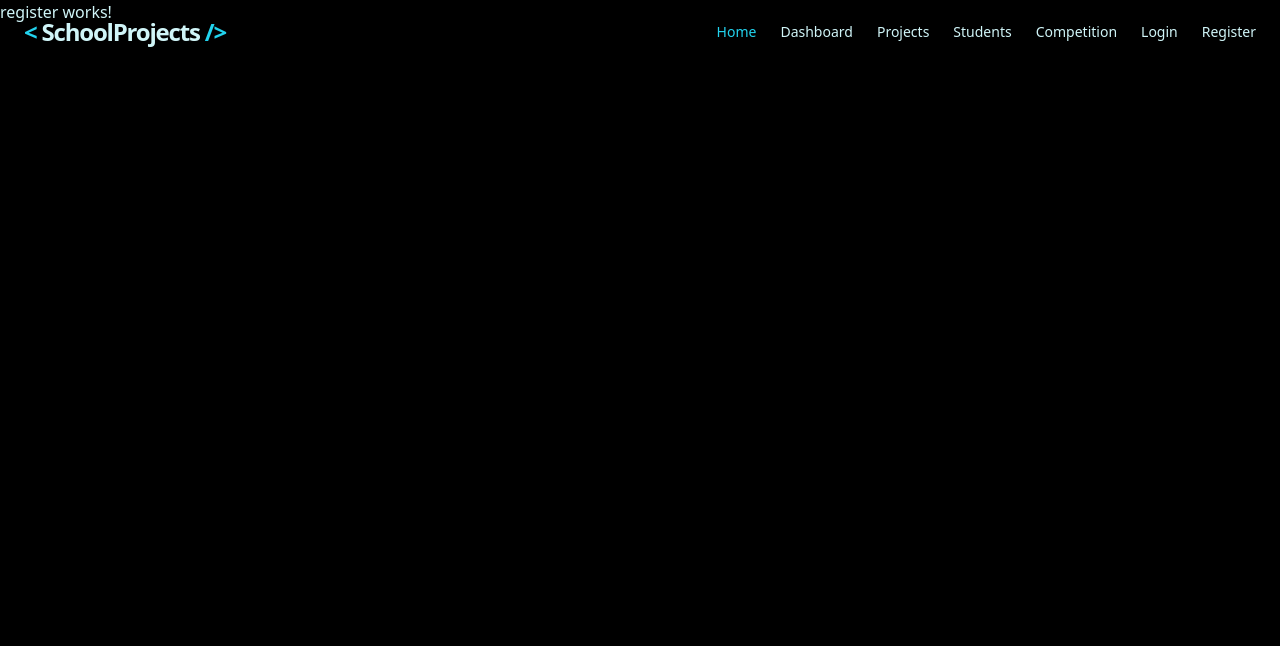
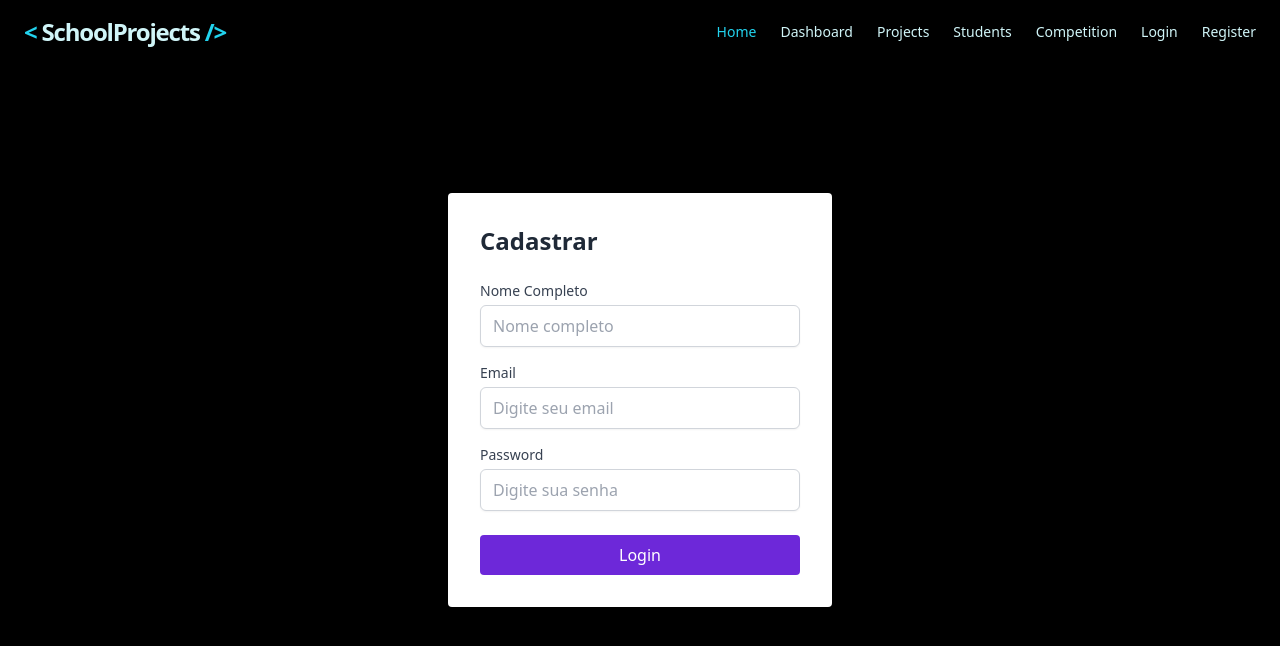
Before and after one commit to Rafael-Honorato/college-project-competition, an Angular app: page /register in a window 1280 px wide. Shown: the top 646 px of the page. Built offline with nearby package versions, Linux system fonts and the light colour scheme.

Commit message:
feat: formulário de registro básico sem ações

```diff
--- a/src/app/pages/register/register.component.html
+++ b/src/app/pages/register/register.component.html
@@ -1 +1,46 @@
-<p>register works!</p>
+<div class="min-h-screen flex items-center justify-center">
+  <div class="bg-white p-8 rounded shadow-md w-full max-w-sm">
+    <h2 class="text-2xl font-bold mb-6 text-gray-800">Cadastrar</h2>
+    <form>
+      <div class="mb-4">
+        <label for="fullName" class="block text-sm font-medium text-gray-700"
+          >Nome Completo</label
+        >
+        <input
+          type="text"
+          id="fullName"
+          class="mt-1 block w-full px-3 py-2 border border-gray-300 rounded-md shadow-sm focus:outline-none focus:ring-violet-500 focus:border-violet-500 text-cyan-950"
+          placeholder="Nome completo"
+        />
+      </div>
+      <div class="mb-4">
+        <label for="email" class="block text-sm font-medium text-gray-700"
+          >Email</label
+        >
+        <input
+          type="email"
+          id="email"
+          class="mt-1 block w-full px-3 py-2 border border-gray-300 rounded-md shadow-sm focus:outline-none focus:ring-violet-500 focus:border-violet-500 text-cyan-950"
+          placeholder="Digite seu email"
+        />
+      </div>
+      <div class="mb-6">
+        <label for="password" class="block text-sm font-medium text-gray-700"
+          >Password</label
+        >
+        <input
+          type="Senha"
+          id="password"
+          class="mt-1 block w-full px-3 py-2 border border-gray-300 rounded-md shadow-sm focus:outline-none focus:ring-violet-500 focus:border-violet-500 text-cyan-950"
+          placeholder="Digite sua senha"
+        />
+      </div>
+      <button
+        type="submit"
+        class="w-full bg-violet-700 text-white py-2 px-4 rounded hover:bg-violet-900 focus:outline-none"
+      >
+        Login
+      </button>
+    </form>
+  </div>
+</div>
```
